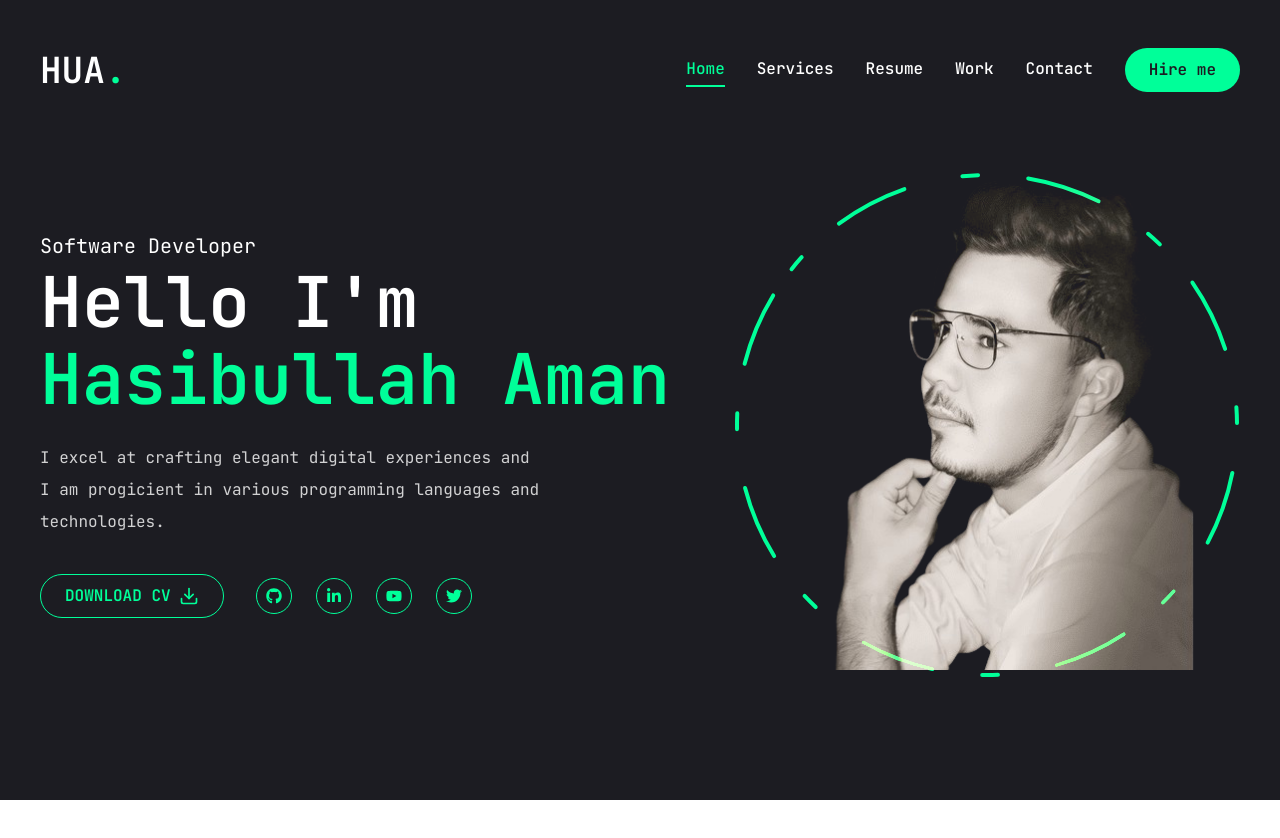
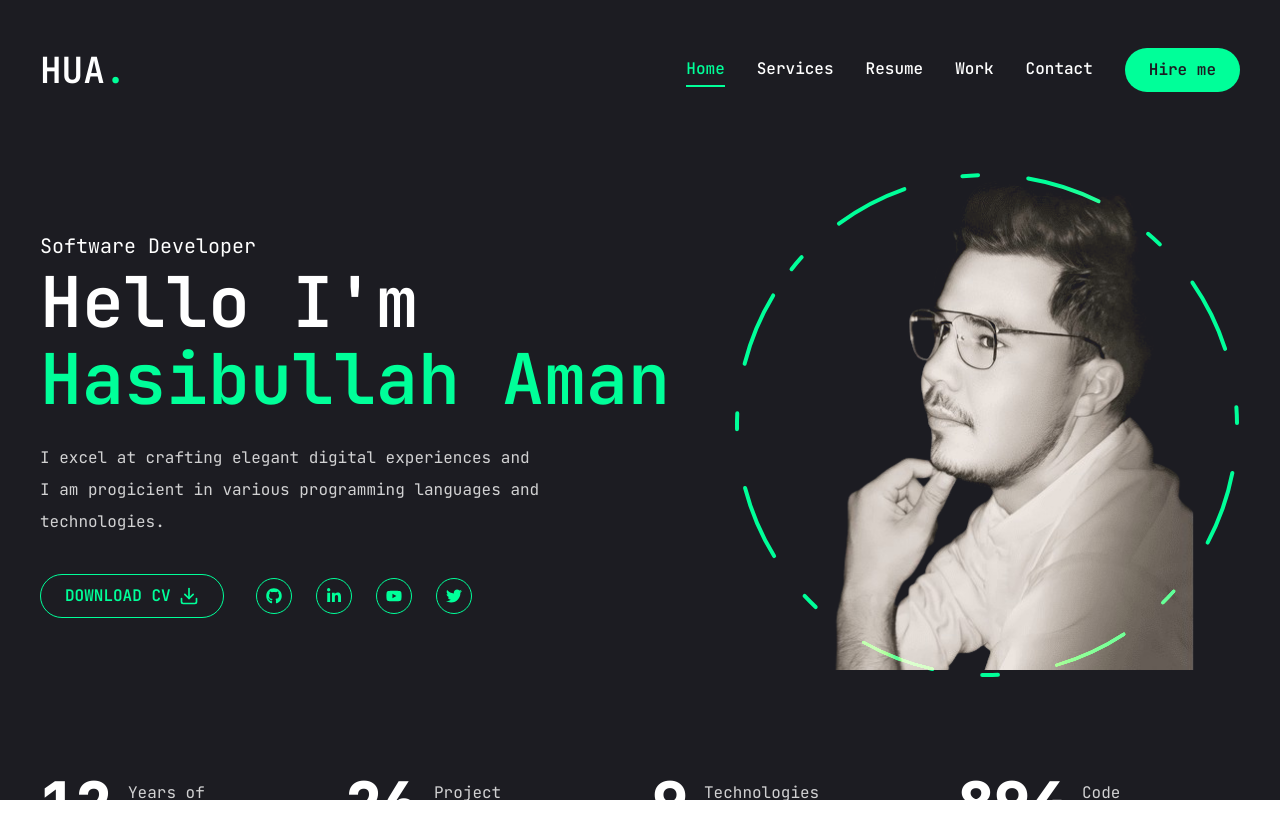
Before and after one commit to HasibullahAman/aman-portfolio, a Next.js app: page / in a window 1280 px wide. Shown: the top 838 px of the page. Before the commit the page ends 800 px from the top, so only its background shows below. Built offline with nearby package versions, Linux system fonts and the light colour scheme.

Commit message:
done counter

```diff
--- a/app/page.jsx
+++ b/app/page.jsx
@@ -2,6 +2,7 @@
 import Social from "../components/Social";
 import { Button } from "../components/ui/button";
 import { FiDownload } from "react-icons/fi";
+import Stats from "../components/Stats";
 
 const Home = () => {
   return (
@@ -48,7 +49,7 @@
           </div>
         </div>
       </div>
-
+      <Stats />
     </section>
   );
 };
--- /dev/null
+++ b/components/Stats.jsx
@@ -0,0 +1,56 @@
+"use client";
+
+import CountUp from "react-countup";
+
+const stats = [
+  {
+    num: 12,
+    text: "Years of experience",
+  },
+  {
+    num: 26,
+    text: "Project Completed",
+  },
+  {
+    num: 9,
+    text: "Technologies Mastered",
+  },
+  {
+    num: 900,
+    text: "Code commits",
+  },
+];
+
+const Stats = () => {
+  return (
+    <section className="pt-4 pb-12 xl:pt-0 xl:pb-0">
+      <div className="container mx-auto">
+        <div className="flex flex-wrap max-w-[80vw] gap-6 mx-auto xl:max-w-none">
+          {stats.map((item, index) => {
+            return (
+              <div
+                className="flex-1 flex gap-4 items-center justify-center xl:justify-start"
+                key={index}
+              >
+                <CountUp
+                  end={item.num}
+                  duration={5}
+                  delay={2}
+                  className="text-4xl xl:text-6xl font-extrabold"
+                />
+                <p
+                  className={`${item.text.length < 15 ? "max-w-[100px]" : "max-w-[150px]"}
+                     leading-snug text-white/80`}
+                >
+                  {item.text}
+                </p>
+              </div>
+            );
+          })}
+        </div>
+      </div>
+    </section>
+  );
+};
+
+export default Stats;
--- a/package.json
+++ b/package.json
@@ -21,6 +21,7 @@
     "lucide-react": "^0.475.0",
     "next": "15.1.7",
     "react": "^19.0.0",
+    "react-countup": "^6.5.3",
     "react-dom": "^19.0.0",
     "react-icon": "^1.0.0",
     "react-icons": "^5.5.0",
```
Also changed, not shown: 1 other file (tests, documents, lock files or other folders).
